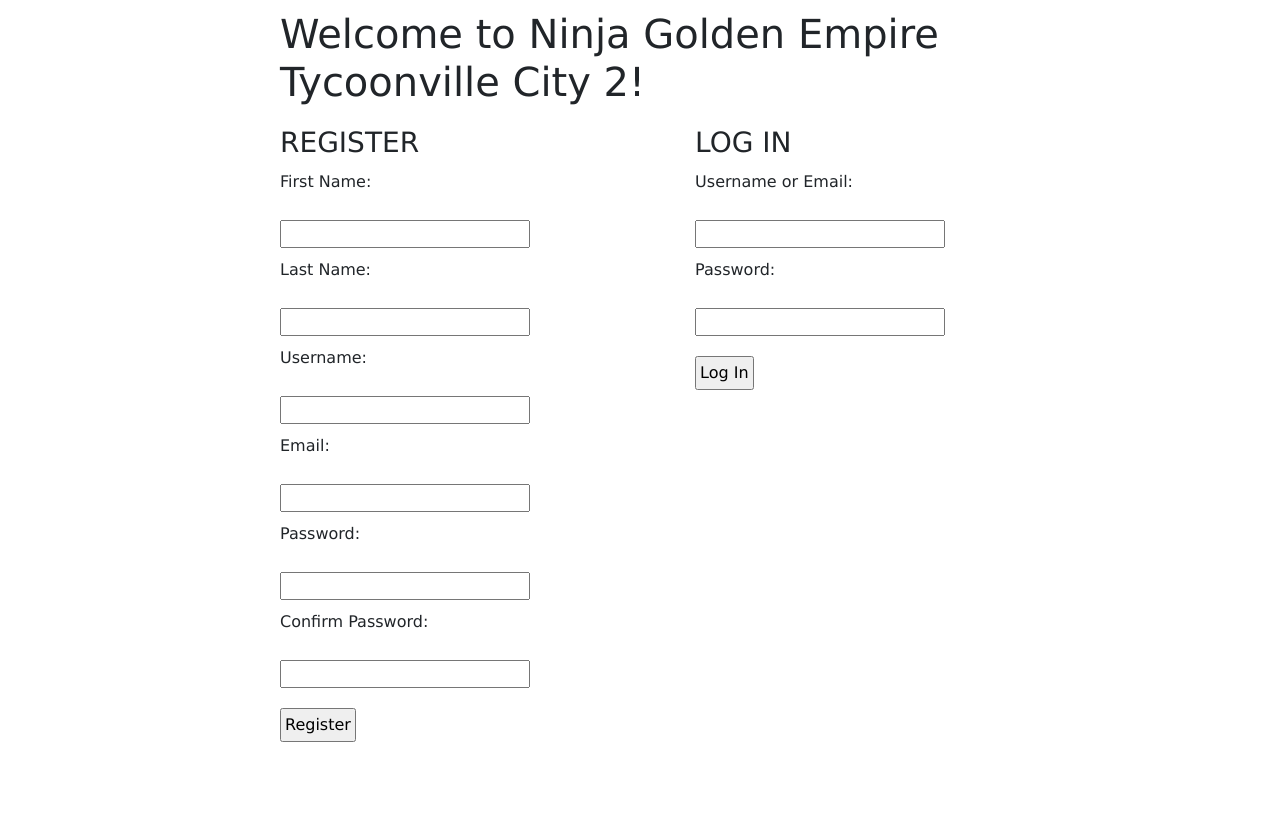
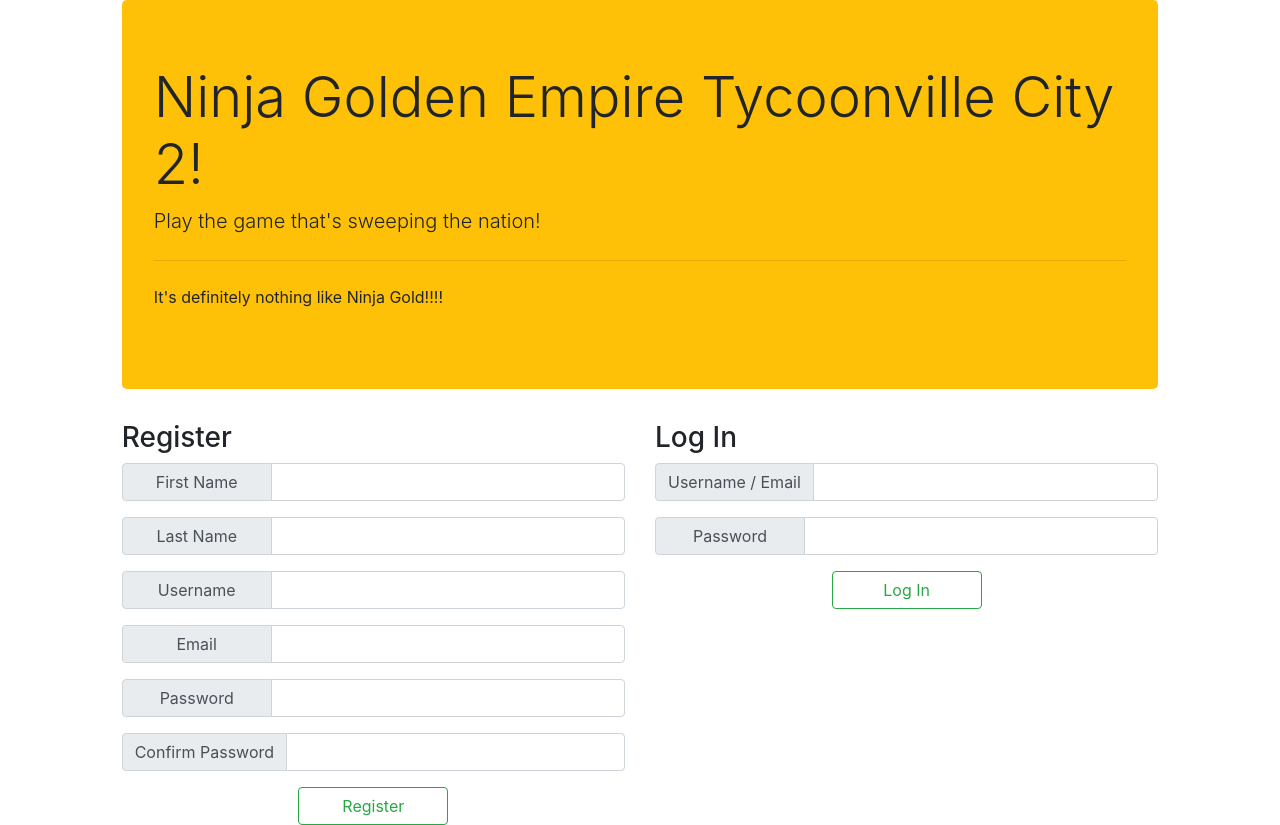
Before and after one commit to landon-himeda/Empire-Tycoonville, a Django app: page / in a window 1280 px wide. Before the commit the page ends 742 px from the top, so only its background shows below. Run offline with Django 3.2, Linux system fonts and the light colour scheme; parts of the project's set-up code (start-up, migrations or seed data) failed here and were passed over; some libraries are stand-ins or nearby versions.

Commit message:
Added bootstrap to login and registration

```diff
--- a/apps/Empire_App/static/Empire_App/css/styles.css
+++ /dev/null
@@ -1,55 +0,0 @@
-* {
-    /* outline: red dotted 1px; */
-    margin: 0px;
-    padding: 0px;
-    font-family: 'Lucida Sans', 'Lucida Sans Regular', 'Lucida Grande', 'Lucida Sans Unicode', Geneva, Verdana, sans-serif;
-}
-
-.container {
-    margin: 10px auto;
-    width: 750px;
-}
-
-input {
-    margin: 30px 0;
-}
-
-.error_message {
-    color: red;
-    margin: 5px;
-}
-
-.text_input {
-    width: 250px;
-    margin: 10px 0;
-}
-
-.submit_btn {
-    display: block;
-    margin-top: 10px;
-    padding: 3px;
-}
-    .container h1 {
-        margin-bottom: 20px;
-    }
-
-    .container h3 {
-        margin-bottom: 10px;
-    }
-
-    .container .registration {
-        display: inline-block;
-        width: 350px;
-    }
-
-    .container .login {
-        display: inline-block;
-        vertical-align: top;
-        width: 300px;
-        margin-left: 60px;
-
-    }
-
-        .login .login_error {
-            margin-bottom: 10px;
-        }
--- a/apps/Empire_App/templates/Empire_App/index.html
+++ b/apps/Empire_App/templates/Empire_App/index.html
@@ -2,7 +2,7 @@
 <html lang="en">
 <head>
     <meta charset="UTF-8">
-    <meta name="viewport" content="width=device-width, initial-scale=1.0">
+    <meta name="viewport" content="width=device-width, initial-scale=1, shrink-to-fit=no">
     <meta http-equiv="X-UA-Compatible" content="ie=edge">
     <link rel="stylesheet" href="https://stackpath.bootstrapcdn.com/bootstrap/4.3.1/css/bootstrap.min.css" integrity="sha384-ggOyR0iXCbMQv3Xipma34MD+dH/1fQ784/j6cY/iJTQUOhcWr7x9JvoRxT2MZw1T" crossorigin="anonymous">
     {% load static %}
@@ -10,86 +10,134 @@
     <title>Empire Tycoonville</title>
 </head>
 <body>
-<div class="container">
-    <h1>Welcome to Ninja Golden Empire Tycoonville City 2!</h1>
-    <div class="registration">
-        <h3>REGISTER</h3>
+<div class="container-fluid">
+    <div class="row justify-content-md-center">
+        <div class="col-sm-10">
+            <div class="jumbotron bg-warning">
+                <h1 class="display-4 justify-content-md-center">Ninja Golden Empire Tycoonville City 2!</h1>
+                <p class="lead">Play the game that's sweeping the nation!</p>
+                <hr class="my-4">
+                <p>It's definitely nothing like Ninja Gold!!!!</p>
+            </div>
+        </div>
+    </div>
+    <div class="row justify-content-md-center">
+        <div class="col-sm-5">
+            <h3>Register</h3>
             <form action="/register" method="POST">
             {% csrf_token %}
-            <p>First Name:</p>
+
                 {% if messages %}
                     {% for message in messages %}
                         {% if 'first_name' in message.tags %}
-                            <p class="error_message">{{ message }}</p>
+                            <p class="text-danger ">{{ message }}</p>
                         {% endif %}
                     {% endfor %}
                 {% endif %}
-            <input type="text" class="text_input" name="first_name" value="{{ request.session.form_input_placeholder.first_name }}">
+                <div class="input-group mb-3">
+                    <div class="input-group-prepend">
+                        <span class="input-group-text justify-content-center" style="min-width: 150px;">First Name</span>
+                    </div>
+                    <input type="text" class="form-control" name="first_name" value="{{ request.session.form_input_placeholder.first_name }}">
+                </div>
 
-            <p>Last Name:</p>
                 {% if messages %}
                     {% for message in messages %}
                         {% if 'last_name' in message.tags %}
-                        <p class="error_message">{{ message }}</p>
+                            <p class="text-danger">{{ message }}</p>
                         {% endif %}
                     {% endfor %}
                 {% endif %}
-            <input type="text" class="text_input" name="last_name" value="{{ request.session.form_input_placeholder.last_name }}">
+                <div class="input-group mb-3">
+                    <div class="input-group-prepend">
+                        <span class="input-group-text justify-content-center" style="min-width: 150px;">Last Name</span>
+                    </div>
+                    <input type="text" class="form-control" name="last_name" value="{{ request.session.form_input_placeholder.last_name }}">
+                </div>
 
-            <p>Username:</p>
                 {% if messages %}
                     {% for message in messages %}
                         {% if 'username' in message.tags %}
-                        <p class="error_message">{{ message }}</p>
+                            <p class="text-danger">{{ message }}</p>
                         {% endif %}
                     {% endfor %}
                 {% endif %}
-            <input type="text" class="text_input" name="username" value="{{ request.session.form_input_placeholder.username }}">
+                <div class="input-group mb-3">
+                    <div class="input-group-prepend">
+                        <span class="input-group-text justify-content-center" style="min-width: 150px;">Username</span>
+                    </div>
+                    <input type="text" class="form-control" name="username" value="{{ request.session.form_input_placeholder.username }}">
+                </div>
 
-            <p>Email:</p>
                 {% if messages %}
                     {% for message in messages %}
                         {% if 'email' in message.tags %}
-                        <p class="error_message">{{ message }}</p>
+                            <p class="text-danger">{{ message }}</p>
                         {% endif %}
                     {% endfor %}
                 {% endif %}
-            <input type="text" class="text_input" name="email" value="{{ request.session.form_input_placeholder.email }}">
+                <div class="input-group mb-3">
+                    <div class="input-group-prepend">
+                        <span class="input-group-text justify-content-center" style="min-width: 150px;">Email</span>
+                    </div>
+                    <input type="text" class="form-control" name="email" value="{{ request.session.form_input_placeholder.email }}">
+                </div>
 
-            <p>Password:</p>
                 {% if messages %}
                     {% for message in messages %}
                         {% if 'password' in message.tags %}
-                        <p class="error_message">{{ message }}</p>
+                            <p class="text-danger">{{ message }}</p>
                         {% endif %}
                     {% endfor %}
                 {% endif %}
-            <input type="password" class="text_input" name="password">
+                <div class="input-group mb-3">
+                    <div class="input-group-prepend">
+                        <span class="input-group-text justify-content-center" style="min-width: 150px;">Password</span>
+                    </div>
+                    <input type="text" class="form-control" name="password">
+                </div>
 
-            <p>Confirm Password:</p>
-            <input type="password" class="text_input" name="confirm_password">
+                <div class="input-group mb-3">
+                    <div class="input-group-prepend">
+                        <span class="input-group-text justify-content-center" style="min-width: 150px;">Confirm Password</span>
+                    </div>
+                    <input type="text" class="form-control" name="confirm_password">
+                </div>
 
-            <input type="submit" class="submit_btn" value="Register">
+                <div class="row justify-content-center">
+                    <input type="submit" class="btn btn-outline-success" style="min-width: 150px;" value="Register">
+                </div>
             </form>
         </div>
-    <div class="login">
-        <h3>LOG IN</h3>
+        <div class="col-sm-5">
+            <h3>Log In</h3>
             {% if messages %}
                 {% for message in messages %}
                     {% if 'login' in message.tags %}
-                    <p class="error_message">{{ message }}</p>
+                        <p class="text-danger">{{ message }}</p>
                     {% endif %}
                 {% endfor %}
             {% endif %}
             <form action="/login" method="POST">
             {% csrf_token %}
-            <p>Username or Email:</p>
-            <input type="text" class="text_input" name="email_or_username" value="{{ request.session.form_input_placeholder.email_or_username }}">
-            <p>Password:</p>
-            <input type="password" class="text_input" name="password">
+                <div class="input-group mb-3">
+                    <div class="input-group-prepend">
+                        <span class="input-group-text justify-content-center" style="min-width: 150px;">Username / Email</span>
+                    </div>
+                    <input type="text" class="form-control" name="email_or_username" value="{{ request.session.form_input_placeholder.email_or_username }}">
+                </div>
+                <div class="input-group mb-3">
+                    <div class="input-group-prepend">
+                        <span class="input-group-text justify-content-center" style="min-width: 150px;">Password</span>
+                    </div>
+                    <input type="text" class="form-control" name="password" value="{{ request.session.form_input_placeholder.password }}">
+                </div>
 
-            <input type="submit" class="submit_btn" value="Log In">
+                <div class="row justify-content-center">
+                    <input type="submit" class="d-block btn btn-outline-success" style="min-width: 150px;" value="Log In">
+                </div>
             </form>
+        </div>
     </div>
 </div>
 </body>
--- a/apps/Empire_App/urls.py
+++ b/apps/Empire_App/urls.py
@@ -7,5 +7,5 @@ urlpatterns = [
     url(r'^login$', views.login),
     url(r'^dashboard$', views.dashboard),
     url(r'^business$', views.business),
-    url(r'^destroy_session$', views.destroy_session),
+    url(r'^log_out$', views.log_out),
 ]
--- a/apps/Empire_App/views.py
+++ b/apps/Empire_App/views.py
@@ -68,7 +68,7 @@ def business(request):
     else:
         return redirect("/")
 
-def destroy_session(request):
+def log_out(request):
     if "logged_in" in request.session:
         del request.session["logged_in_username"]
         del request.session["logged_in_user_id"]
```
Also changed, not shown: db.sqlite3. Lines whose indentation alone changed are shown as unchanged.
